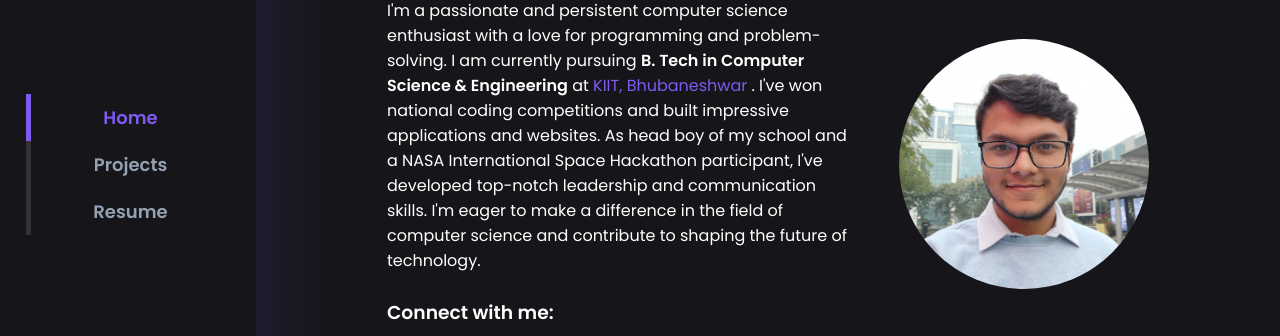
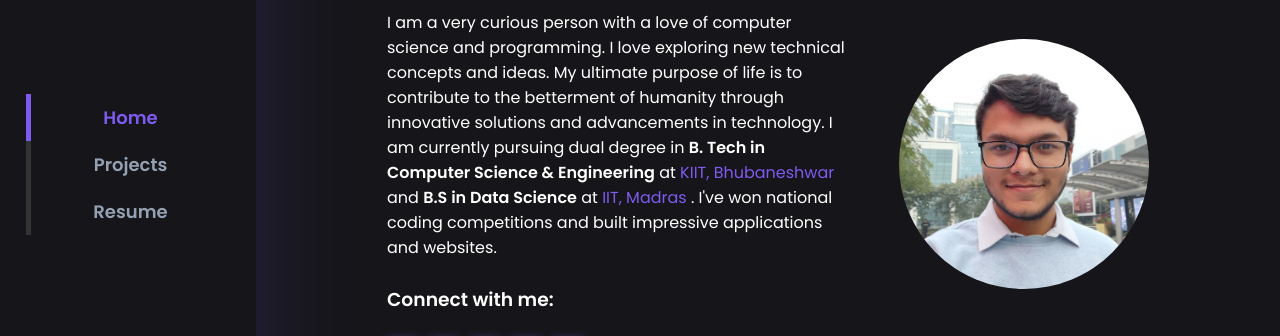
Before and after one commit to dwivedi-ai/dwivedi-ai.github.io, a plain HTML site: page index.html in a window 1280 px wide. Shown: the part 236-572 px from the top of the page. Drawn offline with nearby package versions, Linux system fonts and the light colour scheme.

Commit message:
added resume

```diff
--- a/index.html
+++ b/index.html
@@ -13,7 +13,7 @@
         <ul>
             <li class="active"><a href="#">Home</a></li>
             <li><a href="#">Projects</a></li>
-            <li><a href="#">Resume</a></li>
+            <li><a href="./pdf/resume.pdf">Resume</a></li>
         </ul>
     </div>
     <div class="content">
@@ -24,14 +24,11 @@
                         ANKIT DWIVEDI
                     </h1>
                     <p id="bio">
-                        I'm a passionate and persistent computer science enthusiast with a
-                        love for programming and problem-solving. I am currently pursuing
-                        <b>B. Tech in Computer Science & Engineering</b> at <a href="https://kiit.ac.in/"> KIIT, Bhubaneshwar </a>. I've won national coding
-                        competitions and built impressive applications and websites. As
-                        head boy of my school and a NASA International Space Hackathon
-                        participant, I've developed top-notch leadership and communication
-                        skills. I'm eager to make a difference in the field of computer
-                        science and contribute to shaping the future of technology.
+                        I am a very curious person with a love of computer science
+and programming. I love exploring new technical concepts and
+ideas. My ultimate purpose of life is to contribute to the betterment of humanity through innovative solutions and advancements in technology. I am currently pursuing dual degree in
+                        <b>B. Tech in Computer Science & Engineering</b> at <a href="https://kiit.ac.in/"> KIIT, Bhubaneshwar </a> and <b>B.S in Data Science</b> at <a href="https://iitm.ac.in/"> IIT, Madras </a>. I've won national coding
+                        competitions and built impressive applications and websites.
                     </p>
                     <div id="connectWithMe">
                         <h3>Connect with me:</h3>
@@ -59,7 +56,7 @@
                             </svg>
                         </a>
                         &nbsp;
-                        <a href="https://github.com/iamankitdwivedi">
+                        <a href="https://github.com/dwivedi-ai">
                             <svg xmlns="http://www.w3.org/2000/svg" width="30" height="30" viewBox="0 0 24 24">
                                 <path fill="#7f5af0" d="M19 0h-14c-2.761 0-5 2.239-5 5v14c0 2.761 2.239 5 5 5h14c2.762 0 5-2.239 5-5v-14c0-2.761-2.238-5-5-5zm-4.466 19.59c-.405.078-.534-.171-.534-.384v-2.195c0-.747-.262-1.233-.55-1.481 1.782-.198 3.654-.875 3.654-3.947 0-.874-.312-1.588-.823-2.147.082-.202.356-1.016-.079-2.117 0 0-.671-.215-2.198.82-.64-.18-1.324-.267-2.004-.271-.68.003-1.364.091-2.003.269-1.528-1.035-2.2-.82-2.2-.82-.434 1.102-.16 1.915-.077 2.118-.512.56-.824 1.273-.824 2.147 0 3.064 1.867 3.751 3.645 3.954-.229.2-.436.552-.508 1.07-.457.204-1.614.557-2.328-.666 0 0-.423-.768-1.227-.825 0 0-.78-.01-.055.487 0 0 .525.246.889 1.17 0 0 .463 1.428 2.688.944v1.489c0 .211-.129.459-.528.385-3.18-1.057-5.472-4.056-5.472-7.59 0-4.419 3.582-8 8-8s8 3.581 8 8c0 3.533-2.289 6.531-5.466 7.59z"/>
                             </svg>
```
Also changed, not shown: 1 other file.
